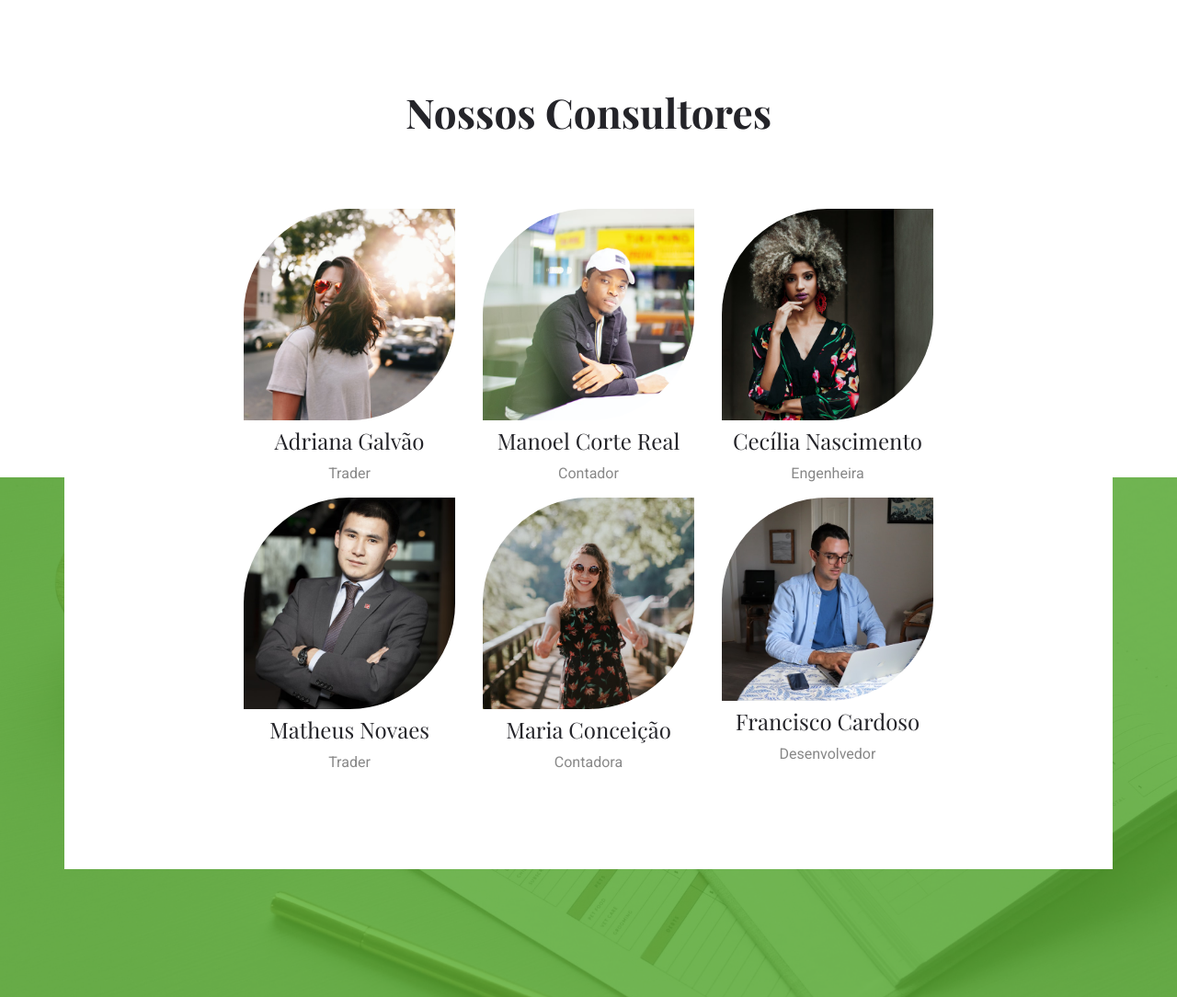
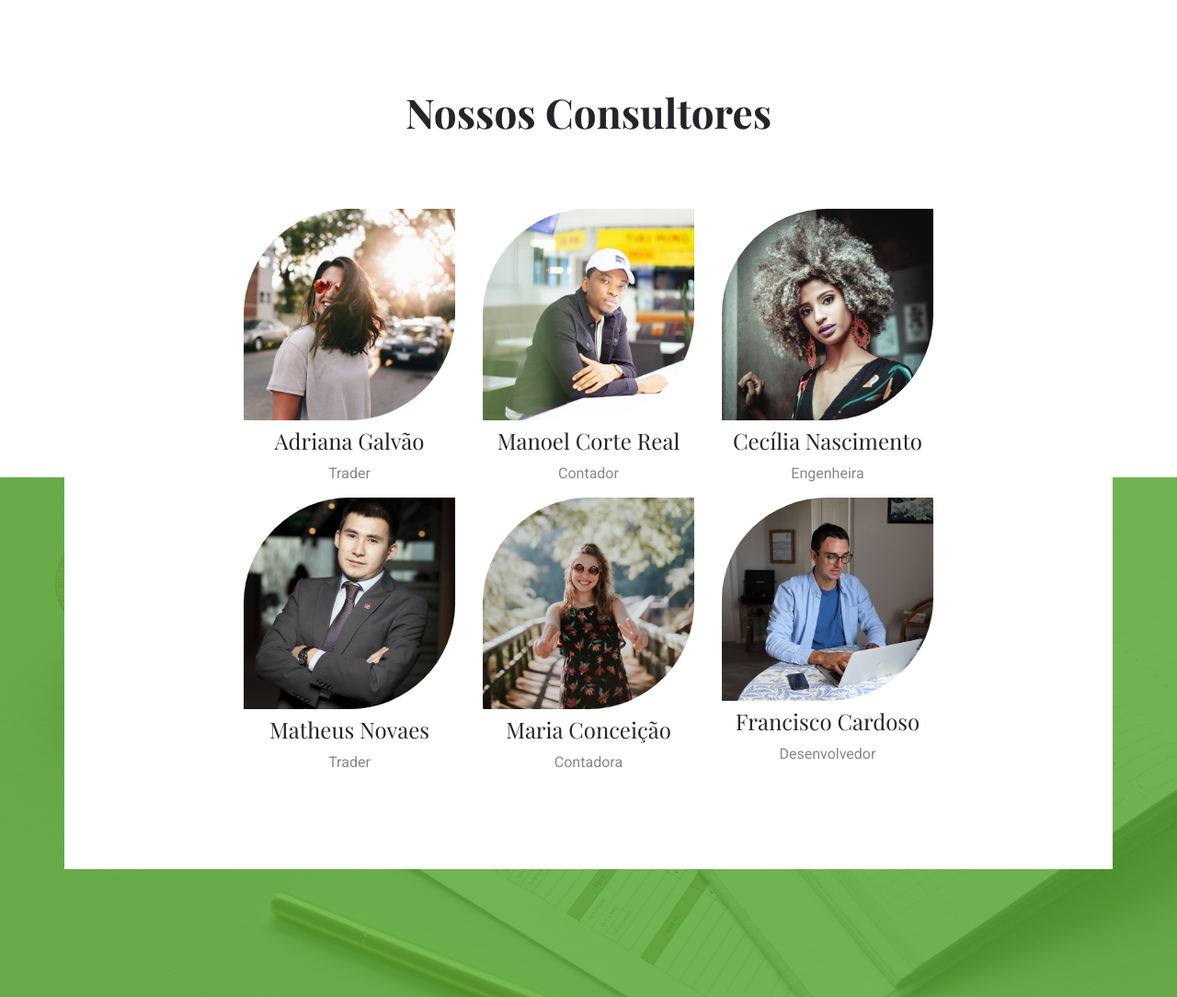
Before and after one commit to jmlandi/icontas-controle-de-gastos-web, a Flask app: page / in a window 1280 px wide. Shown: the part 2283-3367 px from the top of the page at 92% size. Run offline with Flask 2, Linux system fonts and the light colour scheme; some libraries are stand-ins or nearby versions.

Commit message:
nova foto de consultora.

```diff
--- a/templates/index.html
+++ b/templates/index.html
@@ -210,7 +210,7 @@
                                             <p>Contador</p>
                                         </div>
                                         <div class="col-lg-4 col-sm-4">
-                                            <img class="img-shape" src="/static/img/pictures/woman-2-extra.jpg" alt="doctor">
+                                            <img class="img-shape" src="/static/img/pictures/woman-2.jpg" alt="doctor">
                                             <h3>Cecília Nascimento</h3>
                                             <p>Engenheira</p>
                                         </div>
```
